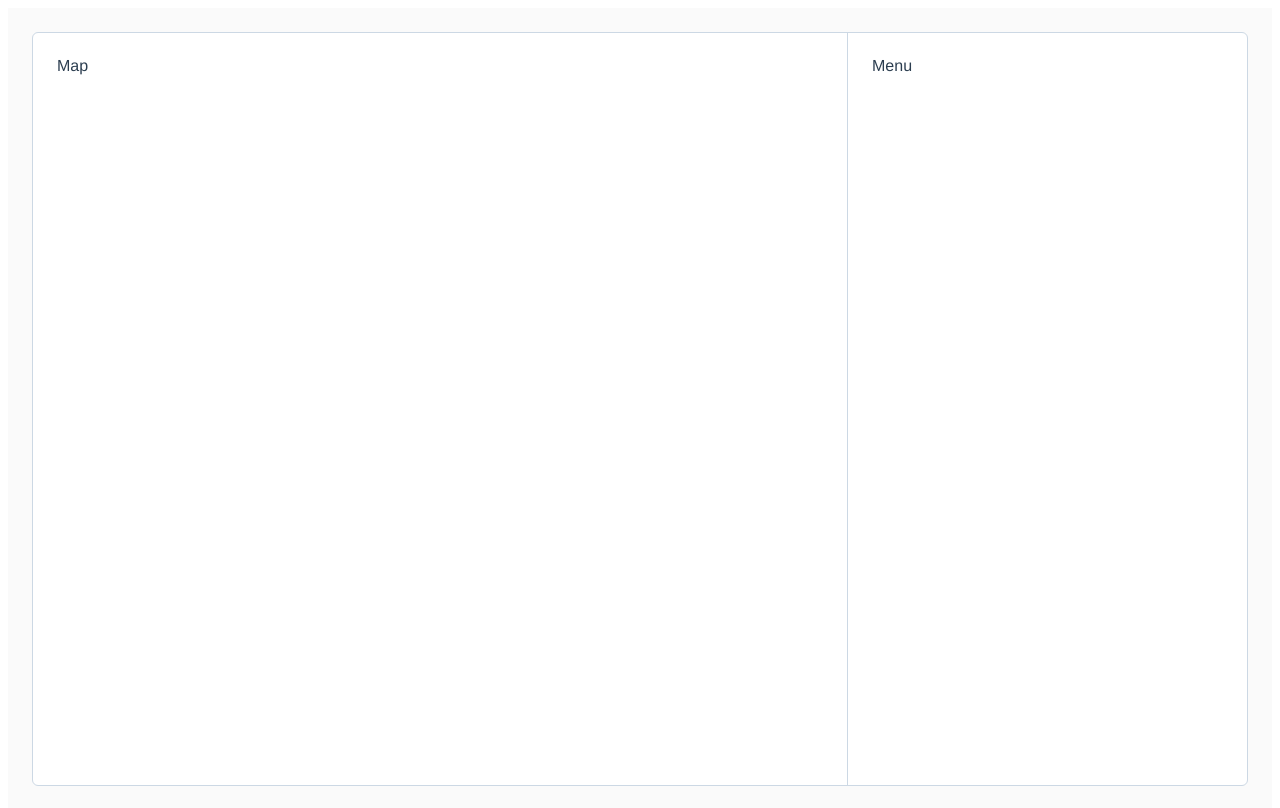
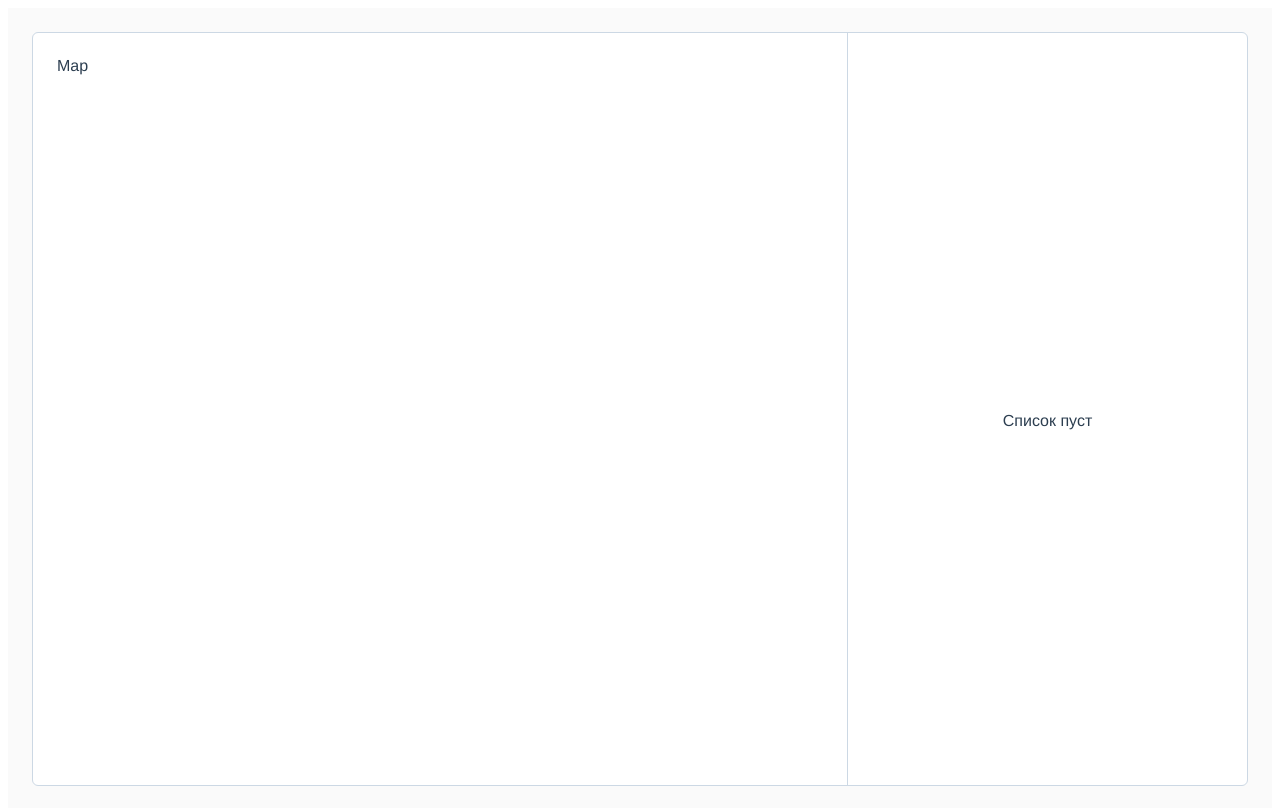
Before and after one commit to ozon-edu-vue-2021/office-plan, a Vue app: page / in a window 1280 px wide. Built offline with nearby package versions, Linux system fonts and the light colour scheme; the HTML template or start-up script is replaced by a standard one.

Commit message:
Add legend item to sidebar

```diff
--- a/src/components/SideMenu.vue
+++ b/src/components/SideMenu.vue
@@ -1,17 +1,91 @@
 <template>
-    <div class="menu">
-        Menu
+  <div class="menu">
+    <div class="toolbar">
+      <div class="toolbar__header">Меню</div>
+      <div class="toolbar__actions"></div>
     </div>
+    <div class="content">
+      <div class="legend">
+        <div v-if="legend.length > 0" class="legend__items">
+          <legend-item
+            v-for="(item, index) in legend"
+            :key="index"
+            :color="item.color"
+            :text="item.text"
+            :counter="item.counter"
+            class="legend__item"
+          />
+        </div>
+        <span v-else class="legend--empty">Список пуст</span>
+      </div>
+      <div class="profile"></div>
+    </div>
+  </div>
 </template>
 
 <script>
+import LegendItem from "./LegendItem.vue";
 export default {
+  components: {
+    LegendItem,
+  },
+  data: function () {
+    return {
+      legend: [],
+    };
+  },
+  methods: {
+    loadLegend() {
+      throw new Error("Not implemented");
+    },
+  },
 };
 </script>
 
 <style scoped>
 .menu {
-    border-left: 1px solid #ccd8e4;
-    padding: 24px;
+  border-left: 1px solid #ccd8e4;
+  padding: 24px;
+  display: flex;
+  flex-direction: column;
+}
+
+.toolbar {
+  display: flex;
+  justify-content: space-between;
+  align-items: center;
+  display: none;
+}
+
+.toolbar .toolbar__actions button {
+  font-size: 0.76rem;
+  text-transform: uppercase;
+  letter-spacing: 0.08rem;
+  padding: 2px 6px;
+}
+
+.content {
+  margin-top: 24px;
+  flex: 1;
+}
+
+.content .legend {
+  display: flex;
+  height: 100%;
+}
+
+.content .legend .legend__items {
+  flex: 1;
+  width: 100%;
+}
+
+.content .legend .legend__items .legend__item {
+  margin-top: 12px;
+}
+
+.content .legend .legend--empty {
+  align-self: center;
+  width: 100%;
+  text-align: center;
 }
 </style>
```
